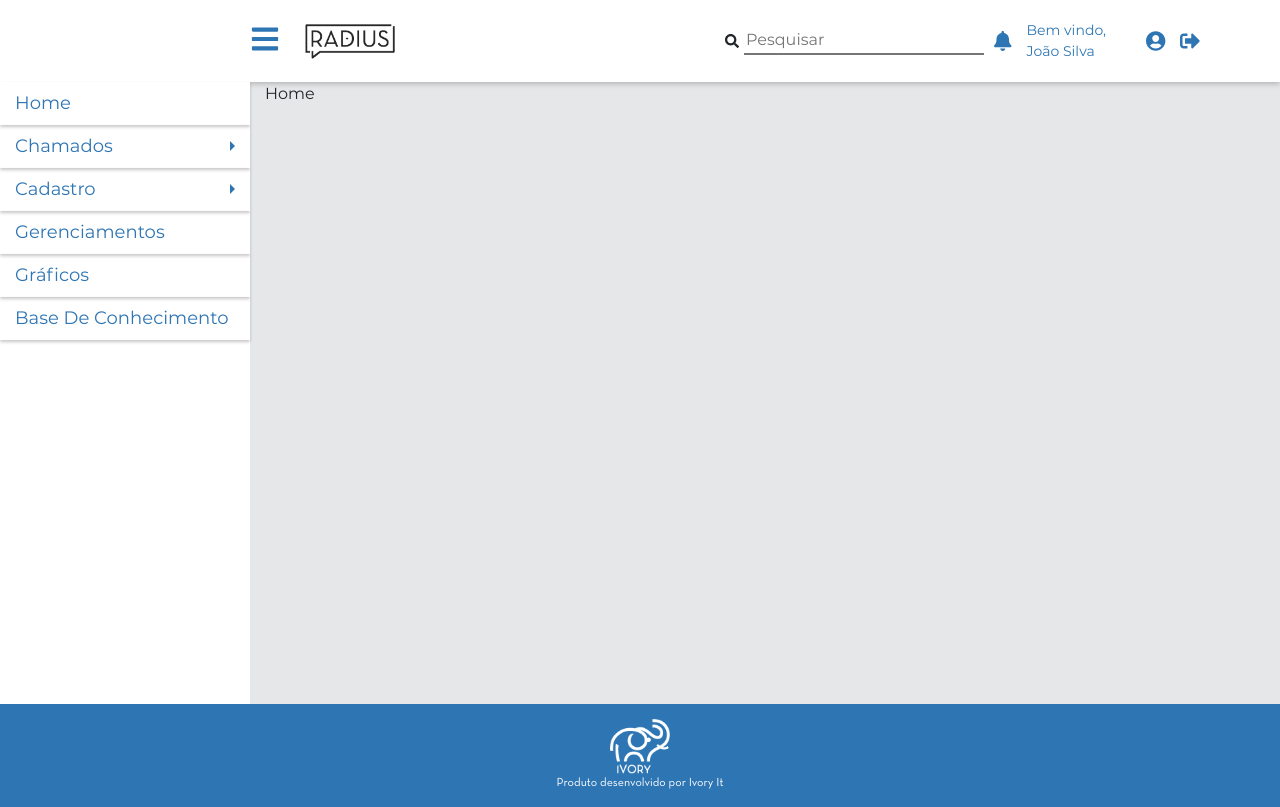
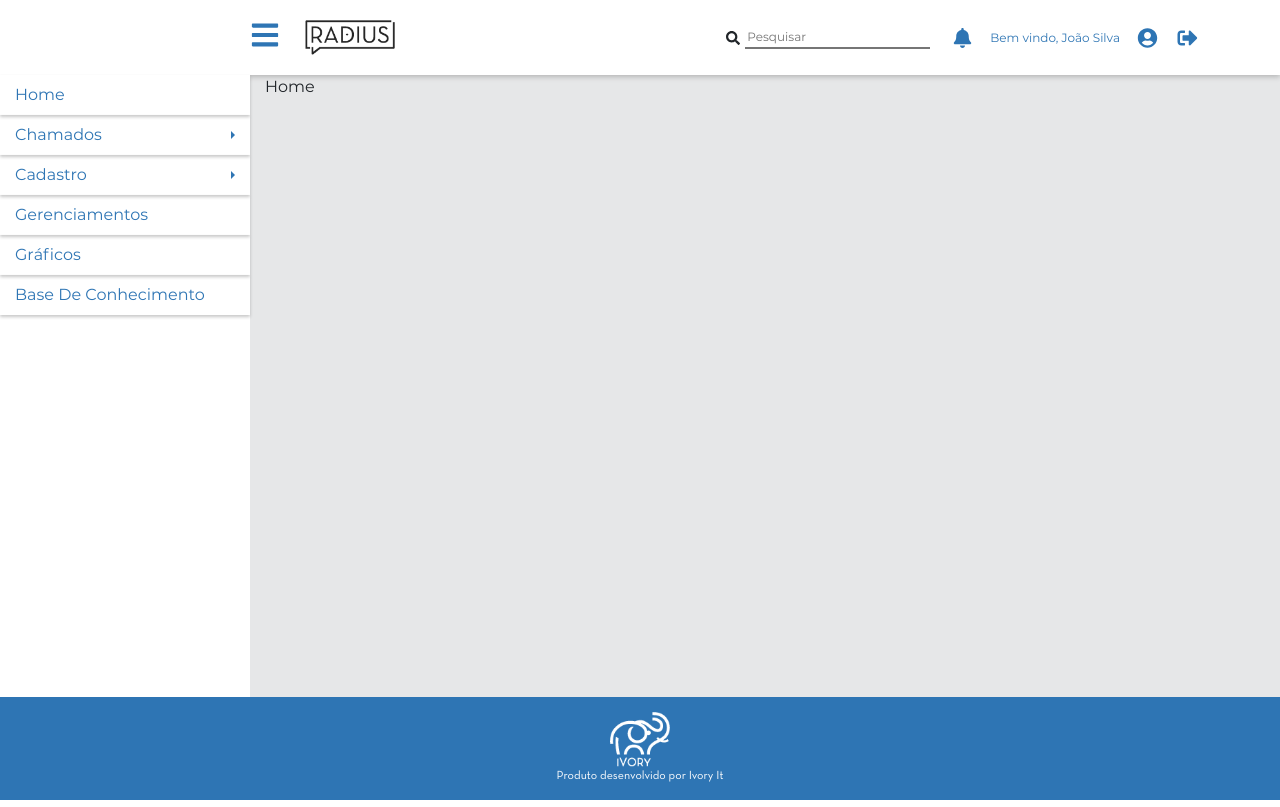
Before and after one commit to jorgelucasdev/Radius-IvoryFrontEnd, a React (Create React App) app in the folder radius/: page / in a window 1280 px wide. Built offline with nearby package versions, Linux system fonts and the light colour scheme.

Commit message:
Ajustes font-size + espaçamento. Alterações na Navbar

```diff
--- a/radius/src/index.scss
+++ b/radius/src/index.scss
@@ -13,7 +13,7 @@
 
 .navbar-light .navbar-nav .nav-link {
   color: #2e75b4;
-  font-size: 18px;
+  font-size: 16px;
   box-shadow: 0 2px 3px 0 rgba(38, 38, 38, 0.25);
   padding: 8px 15px;
 }
@@ -34,7 +34,7 @@
 
   .dropdown-item {
     padding: 8px 15px;
-    font-size: 18px;
+    font-size: 16px;
     box-shadow: 0 2px 3px 0 rgba(38, 38, 38, 0.25);
   }
 
--- a/radius/src/pages/DefaultLayoutPrivate/index.js
+++ b/radius/src/pages/DefaultLayoutPrivate/index.js
@@ -1,5 +1,5 @@
-import React, { Component, Suspense } from "react";
-import { BrowserRouter, Switch, Route, Link } from "react-router-dom";
+import React, { Component, Suspense, useState } from "react";
+import { BrowserRouter, Switch, Route } from "react-router-dom";
 import styles from "./index.module.scss";
 import { Container, Row, Col, Nav, Navbar, NavDropdown } from "react-bootstrap";
 import {
@@ -15,7 +15,7 @@ import LogoIvory from "../../assets/images/logoIvory.png";
 
 function DefaultLayoutPublic(props) {
   const { routes } = props;
-
+  const [isOpen, updateIsOpen] = useState(false);
   return (
     <div className={styles.layout}>
       <div>
@@ -62,6 +62,7 @@ function DefaultLayoutPublic(props) {
           </Container>
         </header>
         <Navbar expand="lg" className="flex-column">
+          <Navbar.Toggle />
           <Navbar.Collapse id="basic-navbar-nav">
             <Nav defaultActiveKey="/home" className="flex-column">
               <Nav.Link href="#">Home</Nav.Link>
@@ -69,6 +70,16 @@ function DefaultLayoutPublic(props) {
                 title="Chamados"
                 id="basic-nav-dropdown"
                 className="dropright"
+                onMouseEnter={() => updateIsOpen(true)}
+                onMouseLeave={() => updateIsOpen(false)}
+                default={isOpen}
+
+                // onMouseOver={() => updateIsOpen(true)}
+                // onFocus={() => updateIsOpen(true)}
+                // onMouseLeave={() => updateIsOpen(false)}
+                // onBlur={() => updateIsOpen(false)}
+                // // toggle={() => updateIsOpen(!isOpen)}
+                // isopen={isOpen.toString()}
               >
                 <NavDropdown.Item href="#">Novo</NavDropdown.Item>
                 <NavDropdown.Item href="#">Consulta</NavDropdown.Item>
@@ -77,6 +88,12 @@ function DefaultLayoutPublic(props) {
                 title="Cadastro"
                 id="basic-nav-dropdown"
                 className="dropright"
+                onMouseOver={() => updateIsOpen(true)}
+                onFocus={() => updateIsOpen(true)}
+                onMouseLeave={() => updateIsOpen(false)}
+                onBlur={() => updateIsOpen(false)}
+                // toggle={() => updateIsOpen(!isOpen)}
+                isopen={isOpen.toString()}
               >
                 <NavDropdown.Item href="#">Sistema</NavDropdown.Item>
                 <NavDropdown.Item href="#">Cliente</NavDropdown.Item>
--- a/radius/src/pages/DefaultLayoutPrivate/index.module.scss
+++ b/radius/src/pages/DefaultLayoutPrivate/index.module.scss
@@ -56,7 +56,8 @@
                 border-top: none;
                 border-left: none;
                 border-right: none;
-                margin: 0 10px 0 0;
+                margin: 0 20px 0 0;
+                font-size: 12px;
               }
 
               .iconSino {
@@ -68,7 +69,7 @@
 
               span {
                 color: #2e75b4;
-                font-size: 14px;
+                font-size: 12px;
               }
 
               .iconUser {
```
